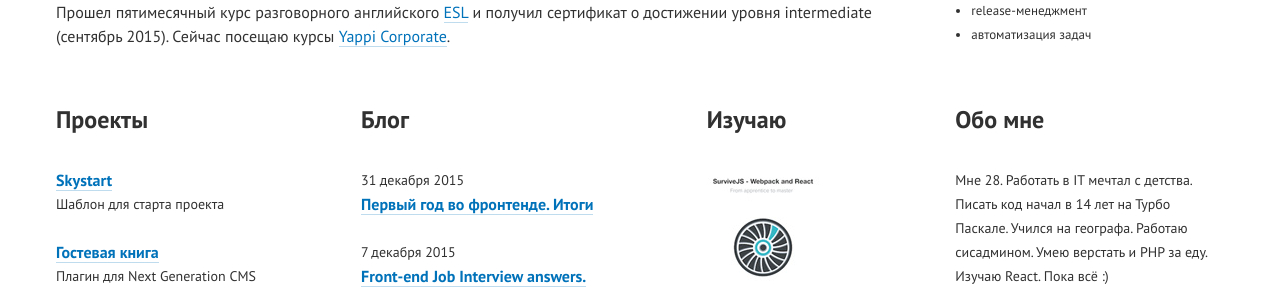
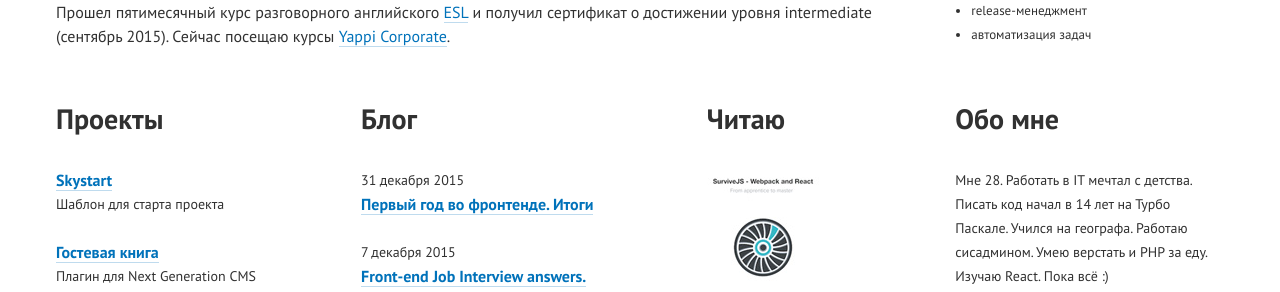
Before and after one commit to web-padawan/web-padawan.github.io, a Jekyll site: the page built from index.html, in a window 1280 px wide. Shown: the part 1032-1324 px from the top of the page. Built offline with Jekyll 4.4.1, drawn with Linux system fonts in a browser that asks for light colours.

Commit message:
[mod] change headings level

```diff
--- a/_includes/about.html
+++ b/_includes/about.html
@@ -1,5 +1,5 @@
 <div class="about">
-  <h3 class="about__title">Обо мне</h3>
+  <h2 class="about__title">Обо мне</h2>
   <div class="about__content">
     <span class="about__text">Мне 28. Работать в IT мечтал с детства. Писать код начал в 14 лет на Турбо Паскале.</span>
     <span class="about__text">Учился на географа. Работаю сисадмином. Умею верстать и PHP за еду. Изучаю React.</span>
--- a/_includes/book.html
+++ b/_includes/book.html
@@ -1,5 +1,5 @@
 <div class="book">
-  <h3 class="book__title">Изучаю</h3>
+  <h2 class="book__title">Читаю</h2>
   <div class="book__content">
     <a class="book__link" href="http://survivejs.com/webpack_react/">
       <img class="book__cover" src="/assets/images/books/webpack_react.jpg" alt="Webpack and React">
--- a/_includes/projects.html
+++ b/_includes/projects.html
@@ -1,5 +1,5 @@
 <div class="projects">
-  <h3 class="projects__title">Проекты</h3>
+  <h2 class="projects__title">Проекты</h2>
   <ul class="projects__list">
     <li class="projects__item">
       <a class="projects__entry" href="https://github.com/web-padawan/skystart">Skystart</a>
--- a/_includes/recent.html
+++ b/_includes/recent.html
@@ -1,5 +1,5 @@
 <div class="recent">
-  <h3 class="recent__title">Блог</h3>
+  <h2 class="recent__title">Блог</h2>
   <ul class="recent__list">
   {% for post in site.posts limit:3 %}
     <li class="recent__item">
```
